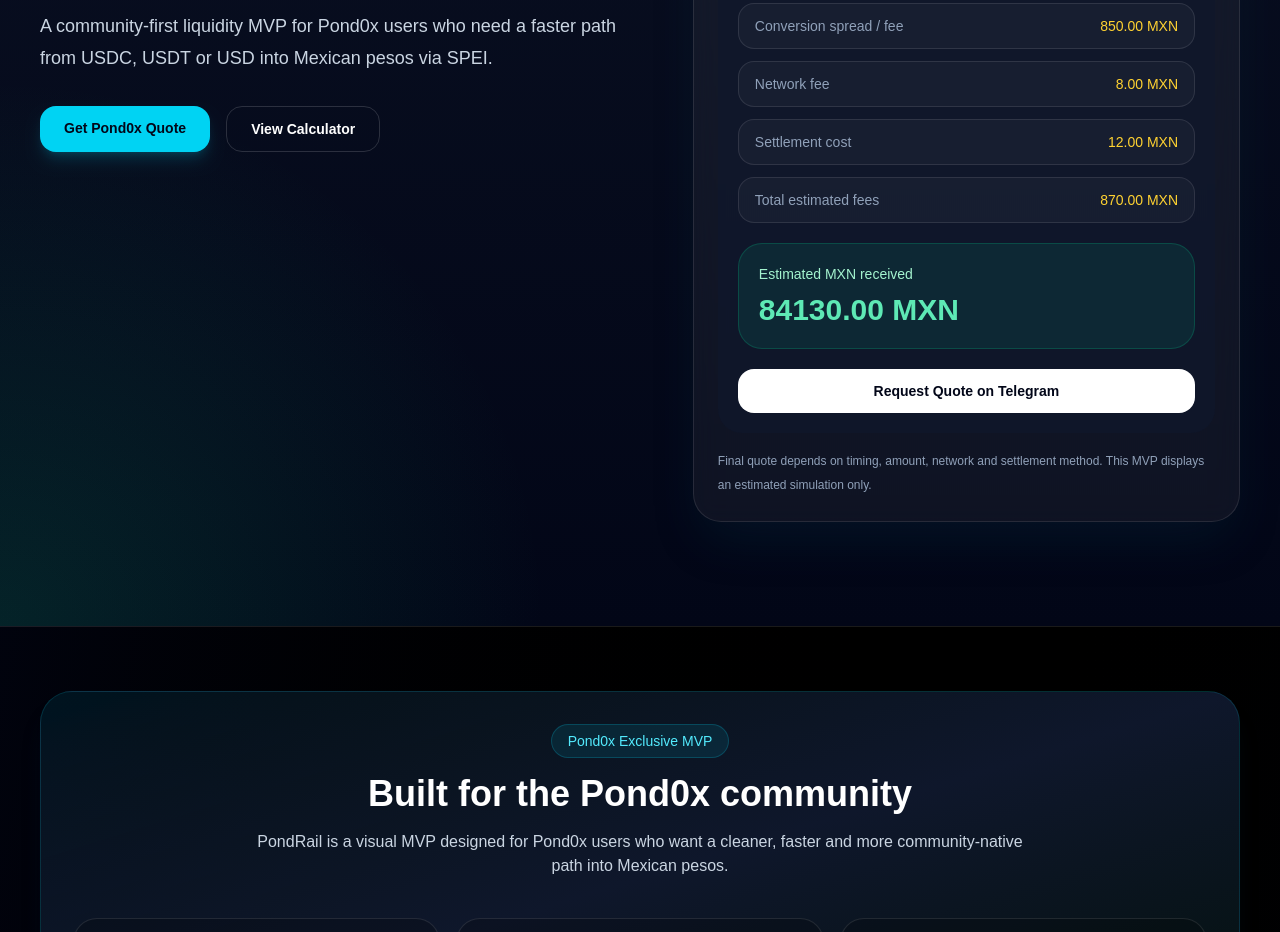
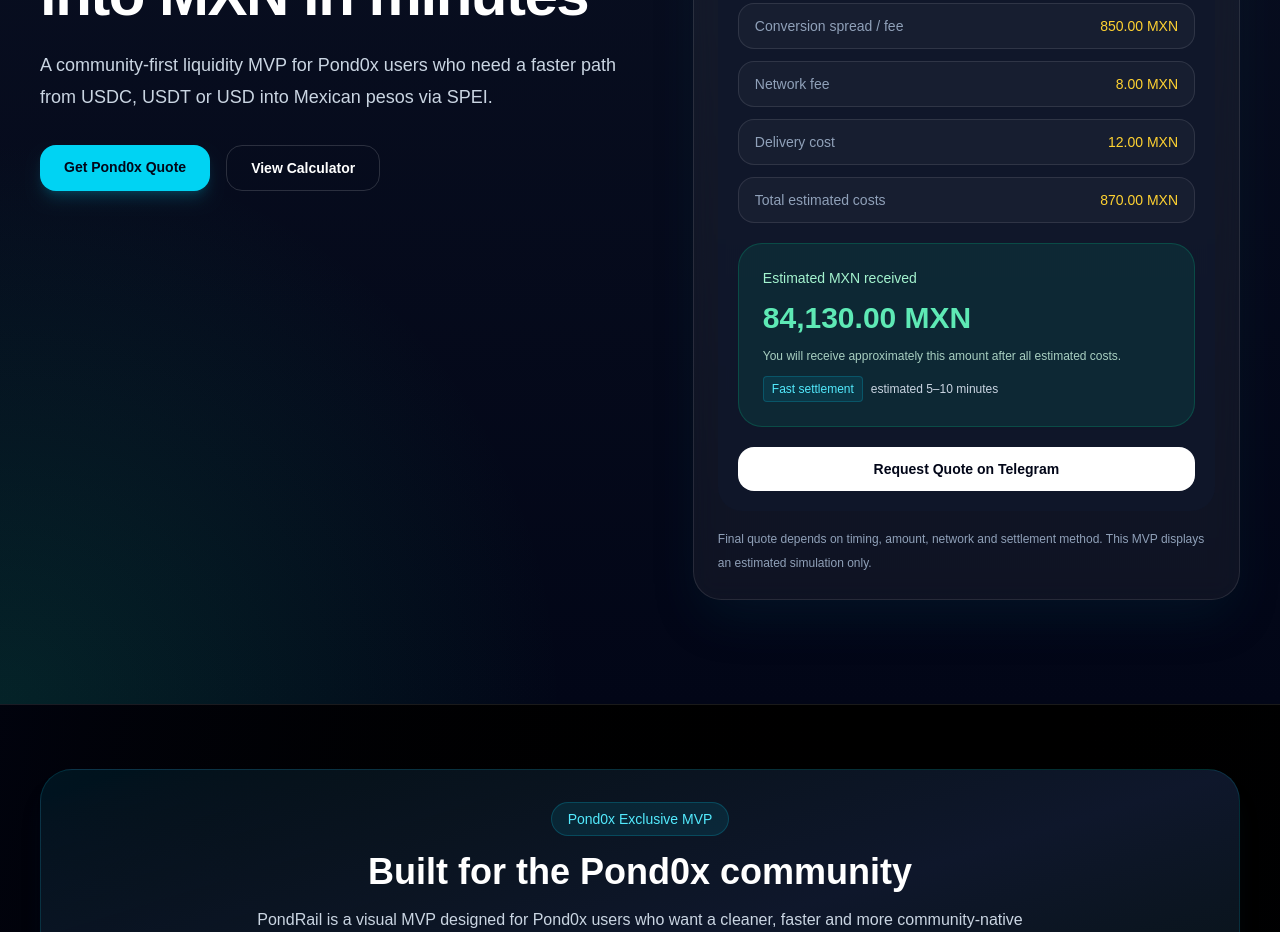
Before and after one commit to gdiazgranados/crypto-liquidity-mvp, a Next.js app: page / in a window 1280 px wide. Shown: the part 960-1892 px from the top of the page. Built offline with nearby package versions, Linux system fonts and the light colour scheme; no server answers.

Commit message:
refined calculator labels and confidence block

```diff
--- a/app/page.tsx
+++ b/app/page.tsx
@@ -112,9 +112,13 @@
       grossLabel: "Gross conversion",
       spreadLabel: "Conversion spread / fee",
       networkLabel: "Network fee",
-      settlementCostLabel: "Settlement cost",
-      totalFeeLabel: "Total estimated fees",
+      settlementCostLabel: "Delivery cost",
+      totalFeeLabel: "Total estimated costs",
       netLabel: "Estimated MXN received",
+      netHelper:
+        "You will receive approximately this amount after all estimated costs.",
+      netSpeed: "Fast settlement",
+      netSpeedTime: "estimated 5–10 minutes",
       telegramBtn: "Request Quote on Telegram",
       calcDisclaimer:
         "Final quote depends on timing, amount, network and settlement method. This MVP displays an estimated simulation only.",
@@ -296,10 +300,14 @@
       rateLabel: "Tipo de cambio",
       grossLabel: "Conversión bruta",
       spreadLabel: "Spread / fee de conversión",
-      networkLabel: "Comisión de red",
-      settlementCostLabel: "Costo de liquidación",
-      totalFeeLabel: "Comisiones totales estimadas",
+      networkLabel: "Costo de red",
+      settlementCostLabel: "Costo de entrega",
+      totalFeeLabel: "Costos totales estimados",
       netLabel: "MXN estimado recibido",
+      netHelper:
+        "Recibirás aproximadamente esta cantidad después de todos los costos estimados.",
+      netSpeed: "Liquidación rápida",
+      netSpeedTime: "estimado 5–10 minutos",
       telegramBtn: "Solicitar cotización en Telegram",
       calcDisclaimer:
         "La cotización final depende del momento, monto, red y método de liquidación. Este MVP muestra solo una simulación estimada.",
@@ -701,10 +709,26 @@
                   </div>
                 </div>
 
-                <div className="rounded-3xl border border-emerald-400/20 bg-emerald-400/10 p-5">
+                <div className="rounded-3xl border border-emerald-400/20 bg-emerald-400/10 p-6 space-y-3">
                   <div className="text-sm text-emerald-200">{t.netLabel}</div>
-                  <div className="mt-2 text-3xl font-semibold text-emerald-300">
-                    {quote.finalMxn.toFixed(2)} MXN
+
+                  <div className="text-3xl font-semibold text-emerald-300">
+                    {quote.finalMxn.toLocaleString("en-US", {
+                      minimumFractionDigits: 2,
+                      maximumFractionDigits: 2,
+                    })}{" "}
+                    MXN
+                  </div>
+
+                  <div className="text-xs text-emerald-100/80">
+                    {t.netHelper}
+                  </div>
+
+                  <div className="flex items-center gap-2 text-xs text-slate-300">
+                    <span className="px-2 py-1 rounded bg-cyan-500/10 border border-cyan-400/20 text-cyan-300">
+                      {t.netSpeed}
+                    </span>
+                    <span>{t.netSpeedTime}</span>
                   </div>
                 </div>
 
```
